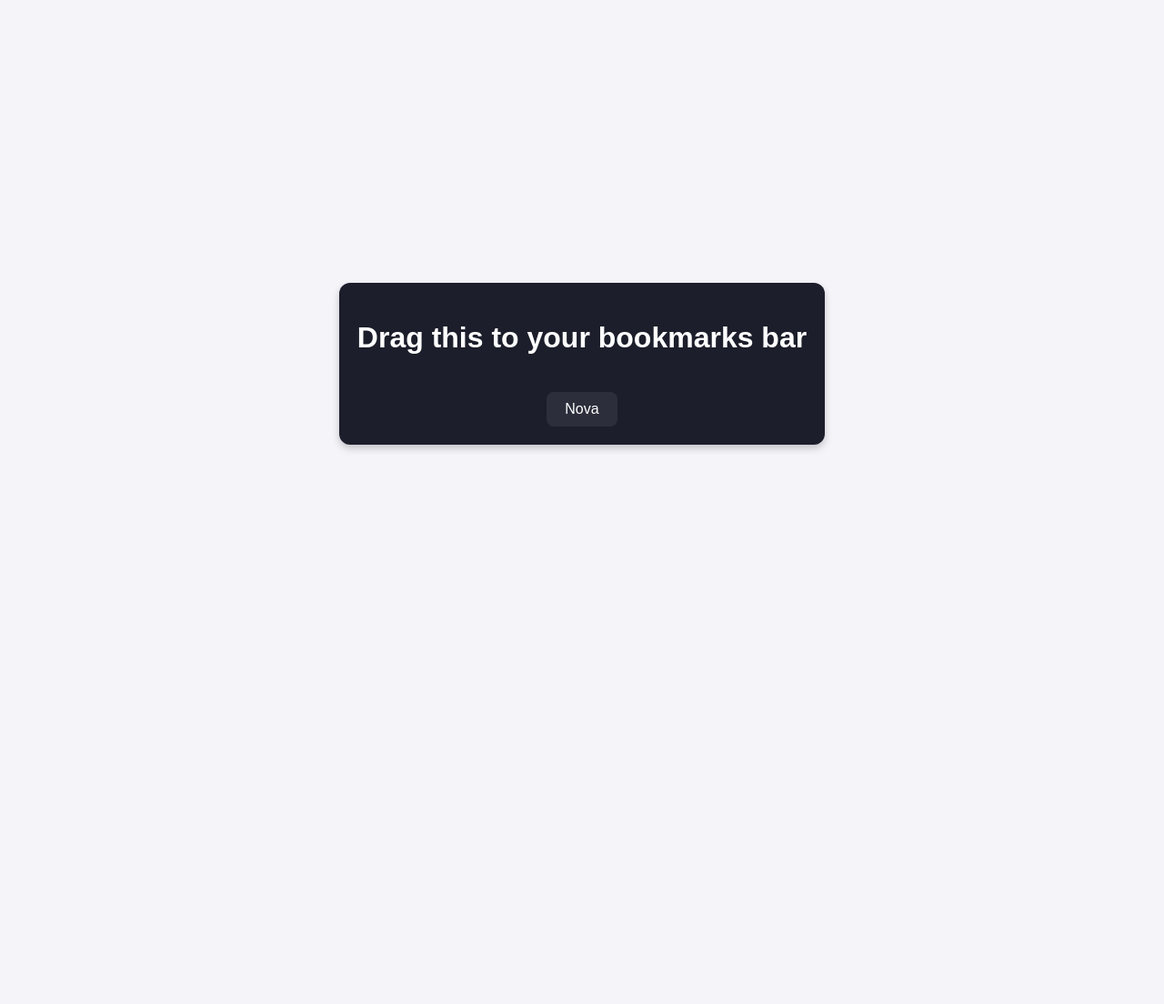
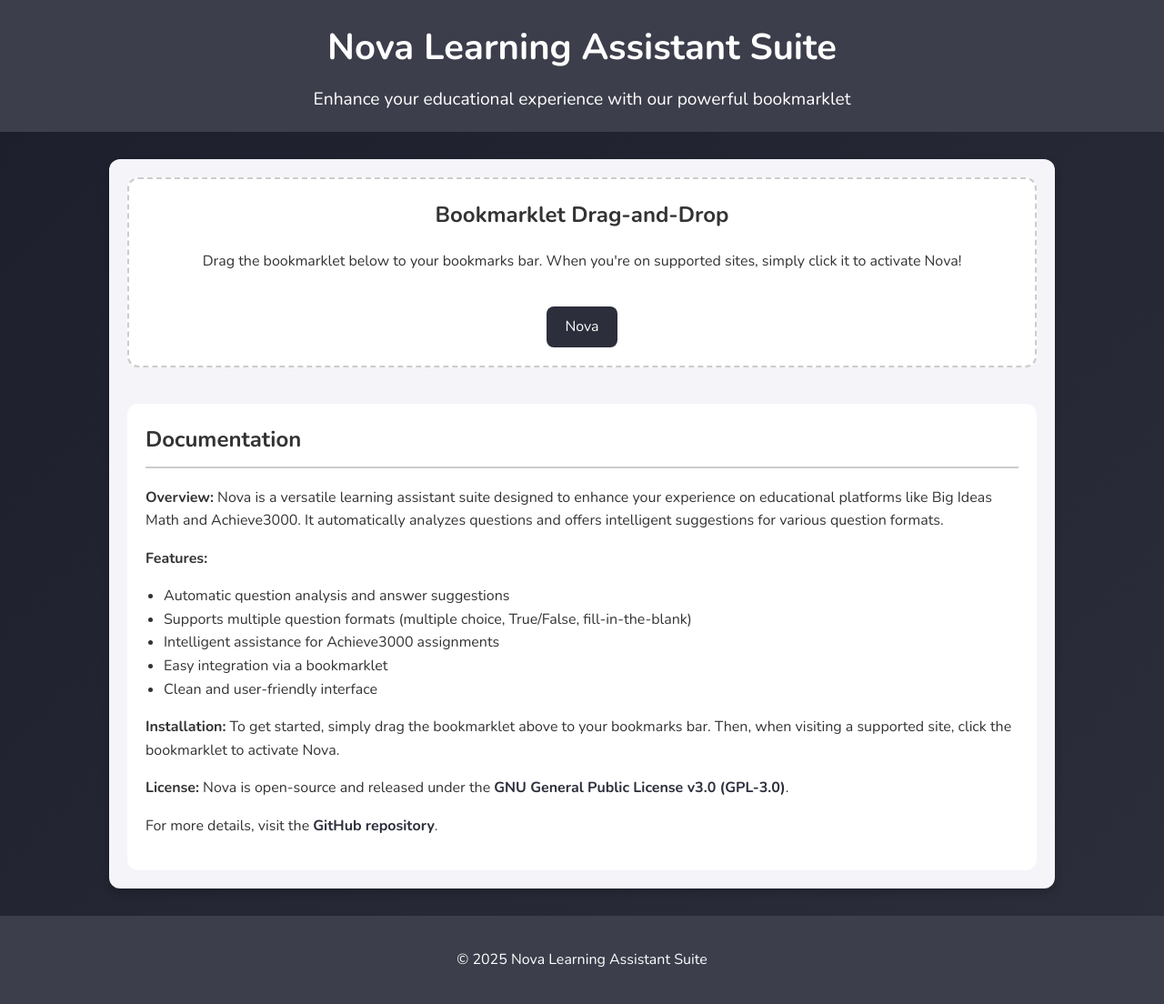
Before and after one commit to Cpmjaguar1234/nova, a plain HTML site: page index.html in a window 1280 px wide. Shown: the whole page at 91% size. Before the commit the page ends 800 px from the top, so only its background shows below. Drawn offline with nearby package versions, Linux system fonts and the light colour scheme.

Commit message:
Update index.html

```diff
--- a/index.html
+++ b/index.html
@@ -3,31 +3,57 @@
 <head>
   <meta charset="UTF-8">
   <meta name="viewport" content="width=device-width, initial-scale=1.0">
-    <title>Bookmarklet Drag-and-Drop</title>
+  <title>Nova Learning Assistant Suite</title>
+  <link href="https://fonts.googleapis.com/css2?family=Nunito:wght@400;700&display=swap" rel="stylesheet">
   <style>
+    /* Global Styles */
     body {
       font-family: 'Nunito', sans-serif;
-            display: flex;
-            justify-content: center;
-            align-items: center;
-            height: 100vh;
-            background-color: #f4f4f9;
       margin: 0;
+      padding: 0;
+      background: linear-gradient(135deg, #1c1e2b, #2c2e3b);
+      color: #fff;
+      line-height: 1.6;
+    }
+    header {
+      background: #3c3e4b;
+      padding: 20px 0;
+      text-align: center;
+    }
+    header h1 {
+      margin: 0;
+      font-size: 2.5em;
+    }
+    header p {
+      margin: 10px 0 0;
+      font-size: 1.2em;
     }
     .container {
+      max-width: 1000px;
+      margin: 30px auto;
+      padding: 20px;
+      background-color: #f4f4f9;
+      border-radius: 12px;
+      color: #333;
+      box-shadow: 0 4px 8px rgba(0,0,0,0.2);
+    }
+    .bookmarklet-container {
       text-align: center;
-            background: #1c1e2b;
+      margin-bottom: 40px;
       padding: 20px;
+      border: 2px dashed #ccc;
       border-radius: 12px;
-            box-shadow: 0 4px 8px rgba(0,0,0,0.2);
-            color: white;
+      background-color: #fff;
+    }
+    .bookmarklet-container h2 {
+      margin-top: 0;
     }
     .bookmarklet {
       display: inline-block;
       margin-top: 20px;
       padding: 10px 20px;
       background-color: #2c2e3b;
-            color: white;
+      color: #fff;
       text-decoration: none;
       border-radius: 8px;
       cursor: move;
@@ -42,16 +68,75 @@
     .bookmarklet:hover {
       background-color: #3c3e4b;
     }
-        .bookmarklet:active {
-            cursor: grabbing;
-            cursor: -webkit-grabbing;
+    .docs-section {
+      padding: 20px;
+      background-color: #fff;
+      border-radius: 12px;
+      color: #333;
+    }
+    .docs-section h2 {
+      border-bottom: 2px solid #ccc;
+      padding-bottom: 10px;
+      margin-top: 0;
+    }
+    .docs-section p,
+    .docs-section ul {
+      margin-bottom: 15px;
+    }
+    .docs-section ul {
+      list-style-type: disc;
+      padding-left: 20px;
+    }
+    a.github-link {
+      color: #2c2e3b;
+      text-decoration: none;
+      font-weight: bold;
+    }
+    a.github-link:hover {
+      text-decoration: underline;
+    }
+    footer {
+      text-align: center;
+      padding: 20px 0;
+      background: #3c3e4b;
+      margin-top: 20px;
     }
   </style>
 </head>
 <body>
+  <header>
+    <h1>Nova Learning Assistant Suite</h1>
+    <p>Enhance your educational experience with our powerful bookmarklet</p>
+  </header>
+
   <div class="container">
-        <h1>Drag this to your bookmarks bar</h1>
+    <!-- Bookmarklet Drag-and-Drop Section -->
+    <section class="bookmarklet-container">
+      <h2>Bookmarklet Drag-and-Drop</h2>
+      <p>Drag the bookmarklet below to your bookmarks bar. When you're on supported sites, simply click it to activate Nova!</p>
       <a class="bookmarklet" draggable="true" href="javascript:(function(){'use strict';function loadScript(url){fetch(url).then(response=>{if(!response.ok)throw new Error('Network response was not ok');return response.text()}).then(scriptContent=>{const scriptElement=document.createElement('script');scriptElement.textContent=scriptContent;document.head.appendChild(scriptElement);console.log('Script loaded and executed successfully')}).catch(error=>{console.error('Error loading script:',error)})}const currentDomain=window.location.hostname;if(currentDomain.includes('bigideasmath.com'))loadScript('https://raw.githubusercontent.com/Cpmjaguar1234/nova/refs/heads/main/bigideas.js');else if(currentDomain.includes('achieve3000.com'))loadScript('https://raw.githubusercontent.com/Cpmjaguar1234/nova/refs/heads/main/achieve.js')})()" title="Drag me to your bookmarks bar">Nova</a>
+    </section>
+
+    <!-- Documentation Section -->
+    <section class="docs-section">
+      <h2>Documentation</h2>
+      <p><strong>Overview:</strong> Nova is a versatile learning assistant suite designed to enhance your experience on educational platforms like Big Ideas Math and Achieve3000. It automatically analyzes questions and offers intelligent suggestions for various question formats.</p>
+      <p><strong>Features:</strong></p>
+      <ul>
+        <li>Automatic question analysis and answer suggestions</li>
+        <li>Supports multiple question formats (multiple choice, True/False, fill-in-the-blank)</li>
+        <li>Intelligent assistance for Achieve3000 assignments</li>
+        <li>Easy integration via a bookmarklet</li>
+        <li>Clean and user-friendly interface</li>
+      </ul>
+      <p><strong>Installation:</strong> To get started, simply drag the bookmarklet above to your bookmarks bar. Then, when visiting a supported site, click the bookmarklet to activate Nova.</p>
+      <p><strong>License:</strong> Nova is open-source and released under the <a class="github-link" href="https://github.com/cpmjaguar1234/nova/blob/main/LICENSE" target="_blank">GNU General Public License v3.0 (GPL-3.0)</a>.</p>
+      <p>For more details, visit the <a class="github-link" href="https://github.com/cpmjaguar1234/nova" target="_blank">GitHub repository</a>.</p>
+    </section>
   </div>
+
+  <footer>
+    <p>&copy; 2025 Nova Learning Assistant Suite</p>
+  </footer>
 </body>
 </html>
```
Lines whose indentation alone changed are shown as unchanged.
